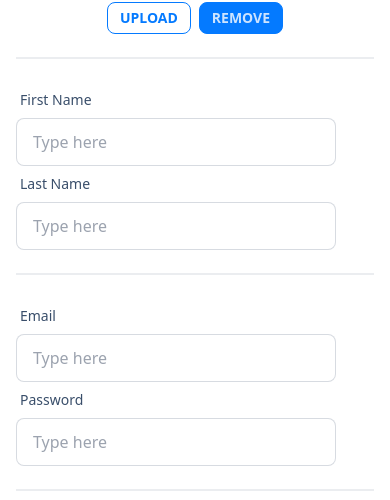
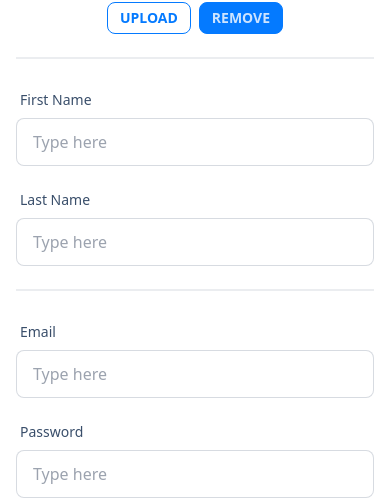
Before and after one commit to J-Obog/campus-reviewer, a React (Vite) app in the folder client/: page /account in a window 390 px wide. Shown: the part 354-854 px from the top of the page. Built offline with nearby package versions, Linux system fonts and the light colour scheme; what prettier-plugin-tailwindcss would draw is missing.

Commit message:
Adding responsive styles.

```diff
--- a/client/src/pages/AccountSettings.tsx
+++ b/client/src/pages/AccountSettings.tsx
@@ -2,10 +2,10 @@
 
 const AccountSettings = () => {
   return (
-    <div className="px-4 py-10 md:py-14">
+    <div className="px-4 py-10 md:py-14 md:px-24 xl:px-48 2xl:px-72">
       <h1 className="mt-14 mb-10 text-xl font-bold">Account Settings</h1>
       <form action="">
-        <div className="flex flex-col items-center gap-3">
+        <div className="flex flex-col items-center gap-3 lg:flex-row">
           <div className="flex flex-col gap-2">
             <span className="text-center text-xl font-medium">Avatar</span>
             <div className="avatar">
@@ -25,27 +25,27 @@
 
         <div className="divider"></div>
 
-        <div>
-          <div className="form-control w-full max-w-xs">
+        <div className="flex flex-col gap-4 lg:flex-row lg:gap-6">
+          <div className="form-control w-full max-w-full">
             <label className="label">
               <span className="label-text">First Name</span>
             </label>
             <input
               type="text"
               placeholder="Type here"
-              className="input-bordered input w-full max-w-xs"
+              className="input-bordered input w-full max-w-full"
               required
             />
           </div>
 
-          <div className="form-control w-full max-w-xs">
+          <div className="form-control w-full max-w-full">
             <label className="label">
               <span className="label-text">Last Name</span>
             </label>
             <input
               type="text"
               placeholder="Type here"
-              className="input-bordered input w-full max-w-xs"
+              className="input-bordered input w-full max-w-full"
               required
             />
           </div>
@@ -53,27 +53,27 @@
 
         <div className="divider"></div>
 
-        <div>
-          <div className="form-control w-full max-w-xs">
+        <div className="flex flex-col gap-4 lg:flex-row lg:gap-6">
+          <div className="form-control w-full max-w-full">
             <label className="label">
               <span className="label-text">Email</span>
             </label>
             <input
               type="email"
               placeholder="Type here"
-              className="input-bordered input w-full max-w-xs"
+              className="input-bordered input w-full max-w-full"
               required
             />
           </div>
 
-          <div className="form-control w-full max-w-xs">
+          <div className="form-control w-full max-w-full">
             <label className="label">
               <span className="label-text">Password</span>
             </label>
             <input
               type="password"
               placeholder="Type here"
-              className="input-bordered input w-full max-w-xs"
+              className="input-bordered input w-full max-w-full"
               required
             />
           </div>
@@ -81,7 +81,7 @@
 
         <div className="divider"></div>
 
-        <div className="flex flex-col gap-3">
+        <div className="flex flex-col gap-3 lg:flex-row lg:items-center lg:justify-between">
           <div>
             <strong>Delete Account</strong>
             <p>
@@ -93,6 +93,7 @@
           <button className="btn-outline btn-error btn-sm btn">
             delete account
           </button>
+        </div>
 
         <div className="divider"></div>
 
@@ -113,10 +114,9 @@
 
         <div className="divider"></div>
 
-          <div className="flex justify-center gap-2">
+        <div className="flex justify-center gap-2 lg:justify-end">
+          <button className="btn-primary btn">save changes</button>
           <button className="btn-ghost btn">undo changes</button>
-            <button className="btn-primary btn">save changes</button>
-          </div>
         </div>
       </form>
     </div>
```
Lines whose indentation alone changed are shown as unchanged.
